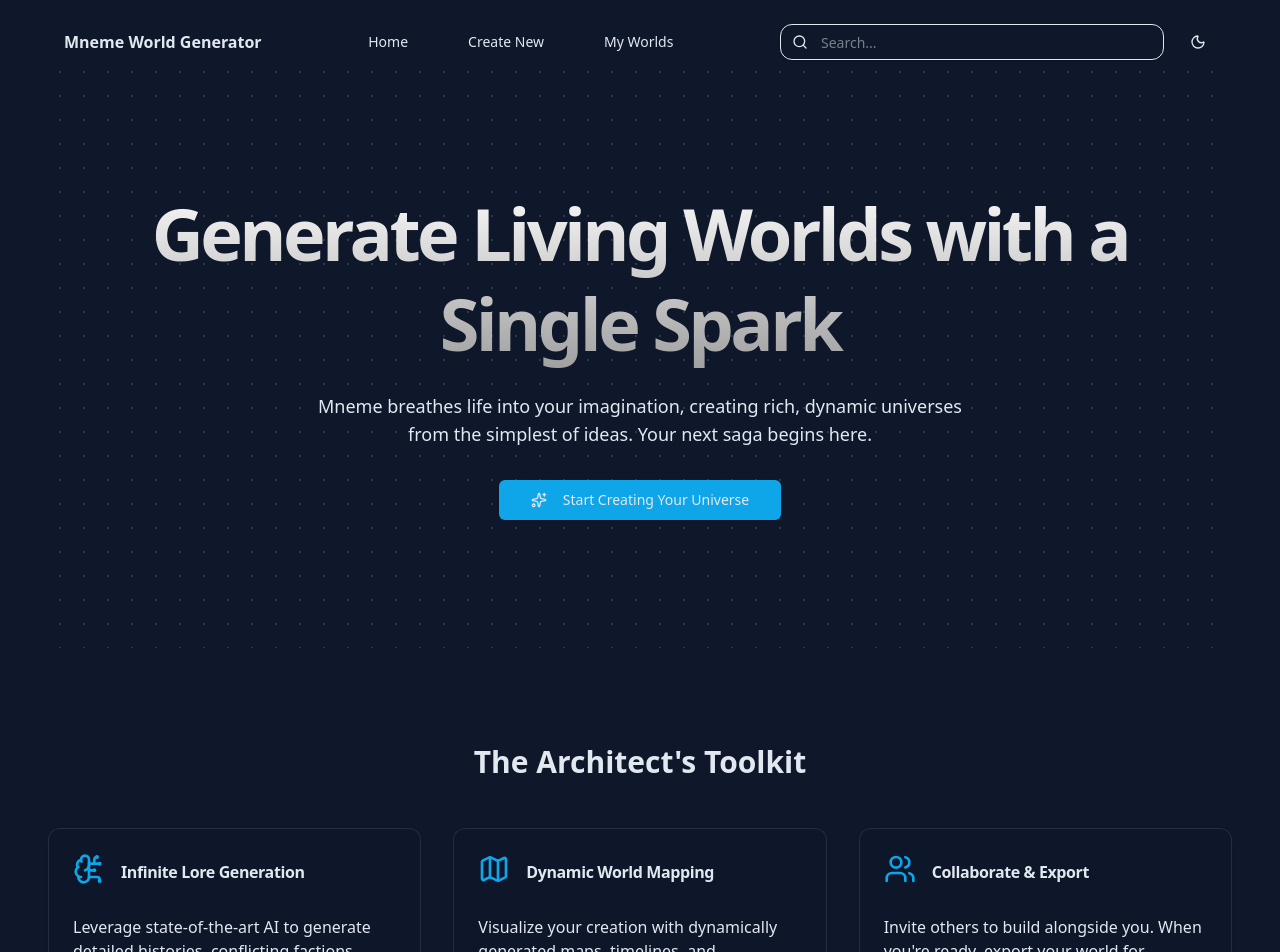
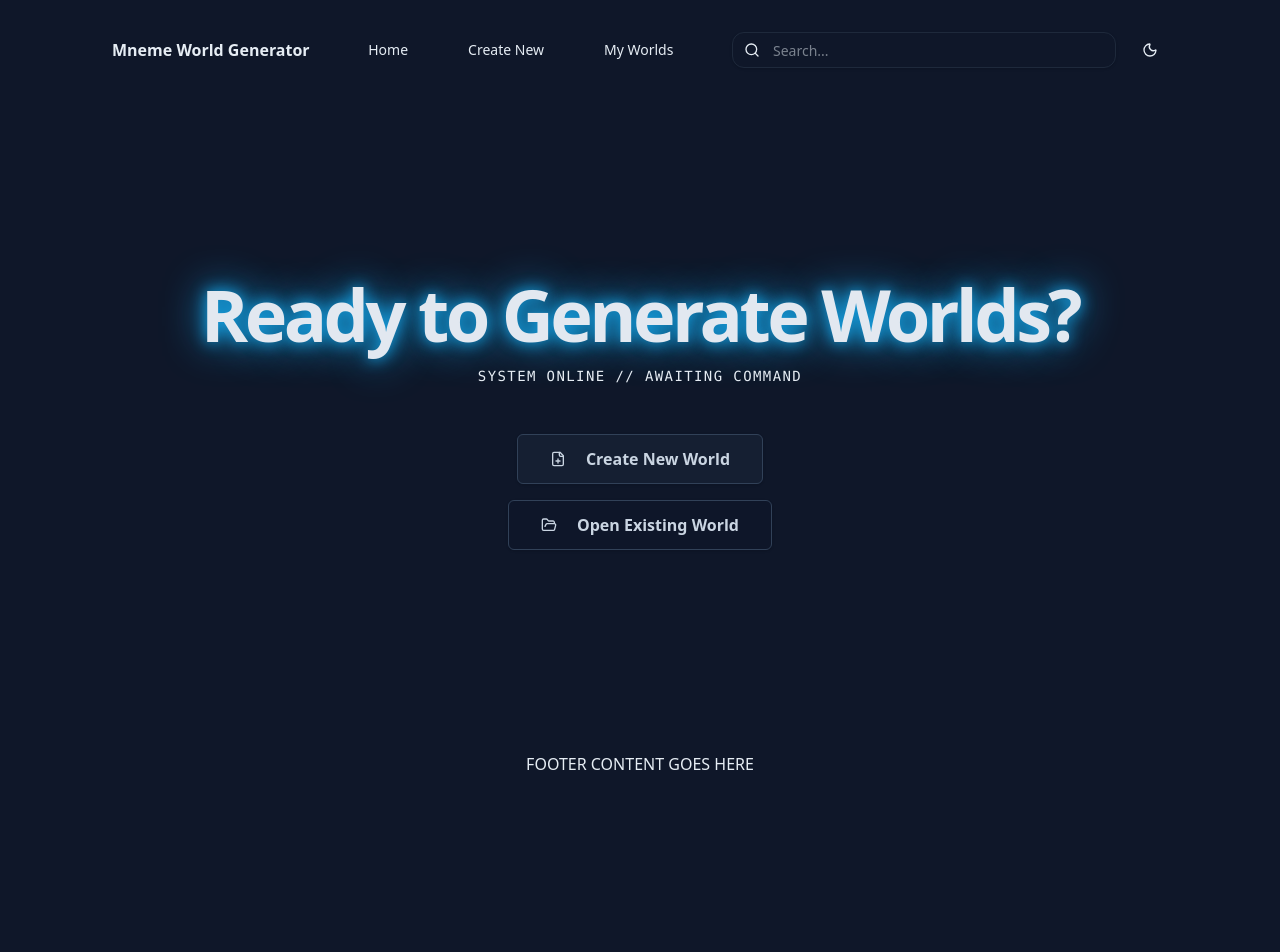
Before and after one commit to StevenTiu22/mneme-world-generator-pwa, a React (Vite) app: page / in a window 1280 px wide. Shown: the top 952 px of the page. After the commit the page ends 800 px from the top, so only its background shows below. Built offline with nearby package versions, Linux system fonts and the light colour scheme.

Commit message:
Refined design according to Figma

```diff
--- a/src/App.tsx
+++ b/src/App.tsx
@@ -1,11 +1,5 @@
 import AppRoutes from "./routes";
-import { Header } from "./components/shared/header";
 
 export default function App() {
-  return (
-    <div className="min-h-screen px-12 py-6">
-      <Header />
-      <AppRoutes />
-    </div>
-  );
+  return <AppRoutes />;
 }
--- a/src/components/layout/main-layout.tsx
+++ b/src/components/layout/main-layout.tsx
@@ -1,13 +1,15 @@
 import { Outlet } from "react-router-dom";
 import { Header } from "@/components/shared/header";
+import { Footer } from "@/components/shared/footer";
 
 export function MainLayout() {
   return (
-    <>
+    <div className="min-h-screen flex flex-col">
       <Header />
-      <main className="flex-grow container mx-auto p-4 sm:p-6 lg:p-8">
+      <main className="flex flex-grow items-center justify-center">
         <Outlet />
       </main>
-    </>
+      <Footer />
+    </div>
   );
 }
--- /dev/null
+++ b/src/components/shared/footer.tsx
@@ -0,0 +1,9 @@
+export function Footer() {
+  return (
+    <footer className="bg-muted py-6">
+      <div className="container mx-auto text-center text-muted-foreground">
+        FOOTER CONTENT GOES HERE
+      </div>
+    </footer>
+  );
+}
--- a/src/components/shared/header.tsx
+++ b/src/components/shared/header.tsx
@@ -16,6 +16,7 @@ export function Header() {
   const { theme, setTheme } = useTheme();
 
   return (
+    <header className="w-full py-8 px-24">
       <NavigationMenu className="w-full max-w-none h-fit sticky">
         <div className="flex items-center justify-between w-full px-4">
           <h1 className="font-semibold">Mneme World Generator</h1>
@@ -70,5 +71,6 @@ export function Header() {
           </div>
         </div>
       </NavigationMenu>
+    </header>
   );
 }
--- a/src/index.css
+++ b/src/index.css
@@ -2,41 +2,77 @@
 @import "@fontsource/inter";
 @import "@fontsource/ibm-plex-mono";
 
-@theme {
-  --font-inter: "Inter", sans-serif;
-  --font-ibmplexmono: "IBM Plex Mono", monospace;
-  --font-weight-light: 300;
-  --font-weight-regular: 400;
-  --font-weight-medium: 500;
-  --font-weight-semibold: 600;
-  --font-weight-bold: 700;
-  --font-weight-extrabold: 800;
+@layer base {
+  :root {
+    --background: 240 10% 97%; /* Your #f8fafc */
+    --foreground: 222 47% 11%; /* Your #0f172a */
 
-  --color-background: #f8fafc;
-  --color-background-dark: #0f172a;
-  --color-text: #0f172a;
-  --color-text-dark: #e2e8f0;
-  --color-primary: #0ea5e9;
-  --color-secondary: #475569;
-  --color-accent: #ca8a04;
-  --color-accent-hover: #a16207;
-}
+    --card: 240 10% 97%;
+    --card-foreground: 222 47% 11%;
 
-:root {
-  --color-text: var(--color-text);
-  --color-background: var(--color-background);
+    --popover: 240 10% 97%;
+    --popover-foreground: 222 47% 11%;
+
+    --primary: 199 90% 52%; /* Your #0ea5e9 */
+    --primary-foreground: 210 40% 98%; /* Text on primary color */
+
+    --secondary: 220 13% 35%; /* Your #475569 */
+    --secondary-foreground: 210 40% 98%;
+
+    --muted: 210 40% 96.1%;
+    --muted-foreground: 215.4 16.3% 46.9%;
+
+    --accent: 45 93% 48%; /* Your #ca8a04 */
+    --accent-foreground: 222 47% 11%;
+
+    --destructive: 0 84.2% 60.2%;
+    --destructive-foreground: 210 40% 98%;
+
+    --border: 214.3 31.8% 91.4%;
+    --input: 214.3 31.8% 91.4%;
+    --ring: 199 90% 52%; /* Your primary color for focus rings */
+
+    --radius: 0.5rem;
   }
 
   .dark {
-  --color-text: var(--color-text-dark);
-  --color-background: var(--color-background-dark);
+    --background: 222 47% 11%; /* Your #0f172a */
+    --foreground: 210 40% 93%; /* Your #e2e8f0 */
+
+    --card: 222 47% 11%;
+    --card-foreground: 210 40% 93%;
+
+    --popover: 222 47% 11%;
+    --popover-foreground: 210 40% 93%;
+
+    --primary: 199 90% 52%; /* Your #0ea5e9 */
+    --primary-foreground: 222 47% 11%;
+
+    --secondary: 217 33% 50%;
+    --secondary-foreground: 210 40% 98%;
+
+    --muted: 217.2 32.6% 17.5%;
+    --muted-foreground: 215 20.2% 65.1%;
+
+    --accent: 45 93% 48%;
+    --accent-foreground: 210 40% 98%;
+
+    --destructive: 0 62.8% 30.6%;
+    --destructive-foreground: 210 40% 98%;
+
+    --border: 217.2 32.6% 17.5%;
+    --input: 217.2 32.6% 17.5%;
+    --ring: 199 90% 52%;
+  }
 }
 
-.light {
-  --color-text: var(--color-text);
-  --color-background: var(--color-background);
+@layer base {
+  * {
+    border-color: hsl(var(--border));
   }
-
   body {
-  @apply bg-background text-text;
+    background-color: hsl(var(--background));
+    color: hsl(var(--foreground));
+    font-family: var(--font-inter), sans-serif;
   }
+}
--- a/src/pages/Home.tsx
+++ b/src/pages/Home.tsx
@@ -1,91 +1,47 @@
 import { Link } from "react-router-dom";
 import { Button } from "@/components/ui/button";
-import { Card, CardContent, CardHeader, CardTitle } from "@/components/ui/card";
-import { BrainCircuit, Map, Users, Sparkles } from "lucide-react";
+import { FilePlus, FolderOpen } from "lucide-react";
 
 export function Home() {
   return (
-    <div className="flex flex-col gap-16 md:gap-24">
-      <section className="relative text-center py-20 md:py-32">
-        {/* Subtle background grid pattern */}
-        <div className="absolute inset-0 -z-10 h-full w-full bg-background bg-[radial-gradient(#2d3748_1px,transparent_1px)] [background-size:24px_24px]"></div>
+    <div className="relative flex flex-col items-center justify-center text-center animate-in fade-in duration-1000">
+      <h1 className="text-5xl font-extrabold tracking-tighter md:text-7xl text-slate-200 [text-shadow:0_0_15px_hsl(var(--primary)),0_0_40px_hsl(var(--primary))]">
+        Ready to Generate Worlds?
+      </h1>
 
-        <h1 className="text-5xl md:text-7xl font-bold tracking-tighter bg-clip-text text-transparent bg-gradient-to-b from-neutral-50 to-neutral-400 bg-opacity-50 leading-tight">
-          Generate Living Worlds with a Single Spark
-        </h1>
-        <p className="mt-6 max-w-2xl mx-auto text-lg text-muted-foreground">
-          Mneme breathes life into your imagination, creating rich, dynamic
-          universes from the simplest of ideas. Your next saga begins here.
-        </p>
-        <div className="mt-8 flex justify-center gap-4">
-          <Button size="lg" asChild>
-            <Link to="/create-new">
-              <Sparkles className="mr-2 h-5 w-5" />
-              Start Creating Your Universe
-            </Link>
-          </Button>
-        </div>
-      </section>
+      <p className="mt-4 mb-12 font-mono text-sm uppercase tracking-widest text-secondary">
+        System Online // Awaiting Command
+      </p>
 
-      {/* Features Section */}
-      <section className="container mx-auto">
-        <h2 className="text-3xl font-bold text-center mb-12">
-          The Architect's Toolkit
-        </h2>
-        <div className="grid grid-cols-1 md:grid-cols-3 gap-8">
-          <Card className="bg-background/50 backdrop-blur-sm border-white/10">
-            <CardHeader className="flex flex-row items-center gap-4">
-              <BrainCircuit className="h-8 w-8 text-primary" />
-              <CardTitle>Infinite Lore Generation</CardTitle>
-            </CardHeader>
-            <CardContent>
-              <p className="text-muted-foreground">
-                Leverage state-of-the-art AI to generate detailed histories,
-                conflicting factions, unique cultures, and compelling
-                characters.
-              </p>
-            </CardContent>
-          </Card>
-          <Card className="bg-background/50 backdrop-blur-sm border-white/10">
-            <CardHeader className="flex flex-row items-center gap-4">
-              <Map className="h-8 w-8 text-primary" />
-              <CardTitle>Dynamic World Mapping</CardTitle>
-            </CardHeader>
-            <CardContent>
-              <p className="text-muted-foreground">
-                Visualize your creation with dynamically generated maps,
-                timelines, and relationship charts that evolve as you build your
-                world.
-              </p>
-            </CardContent>
-          </Card>
-          <Card className="bg-background/50 backdrop-blur-sm border-white/10">
-            <CardHeader className="flex flex-row items-center gap-4">
-              <Users className="h-8 w-8 text-primary" />
-              <CardTitle>Collaborate & Export</CardTitle>
-            </CardHeader>
-            <CardContent>
-              <p className="text-muted-foreground">
-                Invite others to build alongside you. When you're ready, export
-                your world for TTRPGs, novels, or any other creative project.
-              </p>
-            </CardContent>
-          </Card>
-        </div>
-      </section>
+      <div className="flex flex-col items-center gap-4">
+        {/*
+          UPDATED: "Create New World" button.
+          - Removed variant="ghost".
+          - Added custom background, border, and hover styles.
+        */}
+        <Button
+          asChild
+          size="lg"
+          className="w-auto px-8 py-6 text-base font-semibold bg-slate-800/50 border border-slate-700 text-slate-300 transition-colors hover:border-accent hover:text-accent"
+        >
+          <Link to="/create-new">
+            <FilePlus className="mr-3 h-5 w-5" />
+            Create New World
+          </Link>
+        </Button>
 
-      {/* Final Call to Action Section */}
-      <section className="text-center py-20">
-        <h2 className="text-4xl font-bold">Your Next Saga Awaits.</h2>
-        <p className="mt-4 text-lg text-muted-foreground">
-          What world will you create today?
-        </p>
-        <div className="mt-8">
-          <Button size="lg" asChild>
-            <Link to="/create-new">Begin Your Creation</Link>
-          </Button>
-        </div>
-      </section>
+        {/* "Open Existing World" button for reference */}
+        <Button
+          asChild
+          size="lg"
+          className="w-auto px-8 py-6 text-base font-semibold bg-slate-900/50 border border-slate-700 text-slate-300 transition-colors hover:border-slate-500 hover:text-white"
+        >
+          <Link to="/my-worlds">
+            <FolderOpen className="mr-3 h-5 w-5" />
+            Open Existing World
+          </Link>
+        </Button>
+      </div>
     </div>
   );
 }
--- a/src/routes.tsx
+++ b/src/routes.tsx
@@ -1,10 +1,13 @@
 import { Routes, Route } from "react-router-dom";
 import { Home } from "./pages/Home";
+import { MainLayout } from "./components/layout/main-layout";
 
 export default function AppRoutes() {
   return (
     <Routes>
-      <Route path="/" element={<Home />} />
+      <Route element={<MainLayout />}>
+        <Route path="/" element={<Home />} />
+      </Route>
       {/* <Route path="/about" element={<About />} /> */}
       {/* <Route path="/contact" element={<Contact />} /> */}
     </Routes>
--- a/tailwind.config.js
+++ b/tailwind.config.js
@@ -1,12 +1,47 @@
 /** @type {import('tailwindcss').Config} */
 module.exports = {
-    darkMode: "media",
-    content: [
-        "./index.html",
-        "./src/**/*.{js,ts,jsx,tsx}",
-    ],
-    theme: {
-        extend: {},
+  darkMode: ["class"],
+  content: [
+    './pages/**/*.{ts,tsx}',
+    './components/**/*.{ts,tsx}',
+    './app/**/*.{ts,tsx}',
+    './src/**/*.{ts,tsx}',
+  ],
+  theme: {
+    container: {
+      center: true,
+      padding: "2rem",
+      screens: {
+        "2xl": "1400px",
+      },
     },
-    plugins: [],
+    extend: {
+      colors: {
+        // Map your CSS variables to Tailwind's color names
+        border: "hsl(var(--border))",
+        input: "hsl(var(--input))",
+        ring: "hsl(var(--ring))",
+        background: "hsl(var(--background))", // Uses your --color-background
+        foreground: "hsl(var(--foreground))", // Uses your --color-text
+        primary: {
+          DEFAULT: "hsl(var(--primary))", // Uses your --color-primary
+          foreground: "hsl(var(--primary-foreground))",
+        },
+        secondary: {
+          DEFAULT: "hsl(var(--secondary))", // Uses your --color-secondary
+          foreground: "hsl(var(--secondary-foreground))",
+        },
+        accent: {
+          DEFAULT: "hsl(var(--accent))",
+          foreground: "hsl(var(--accent-foreground))",
+        },
+      },
+      fontFamily: {
+        // Map your fonts
+        sans: ["var(--font-inter)", "sans-serif"],
+        mono: ["var(--font-ibmplexmono)", "monospace"],
+      },
+    },
+  },
+  plugins: [require("tailwindcss-animate")],
 }
```
Lines whose indentation alone changed are shown as unchanged.
